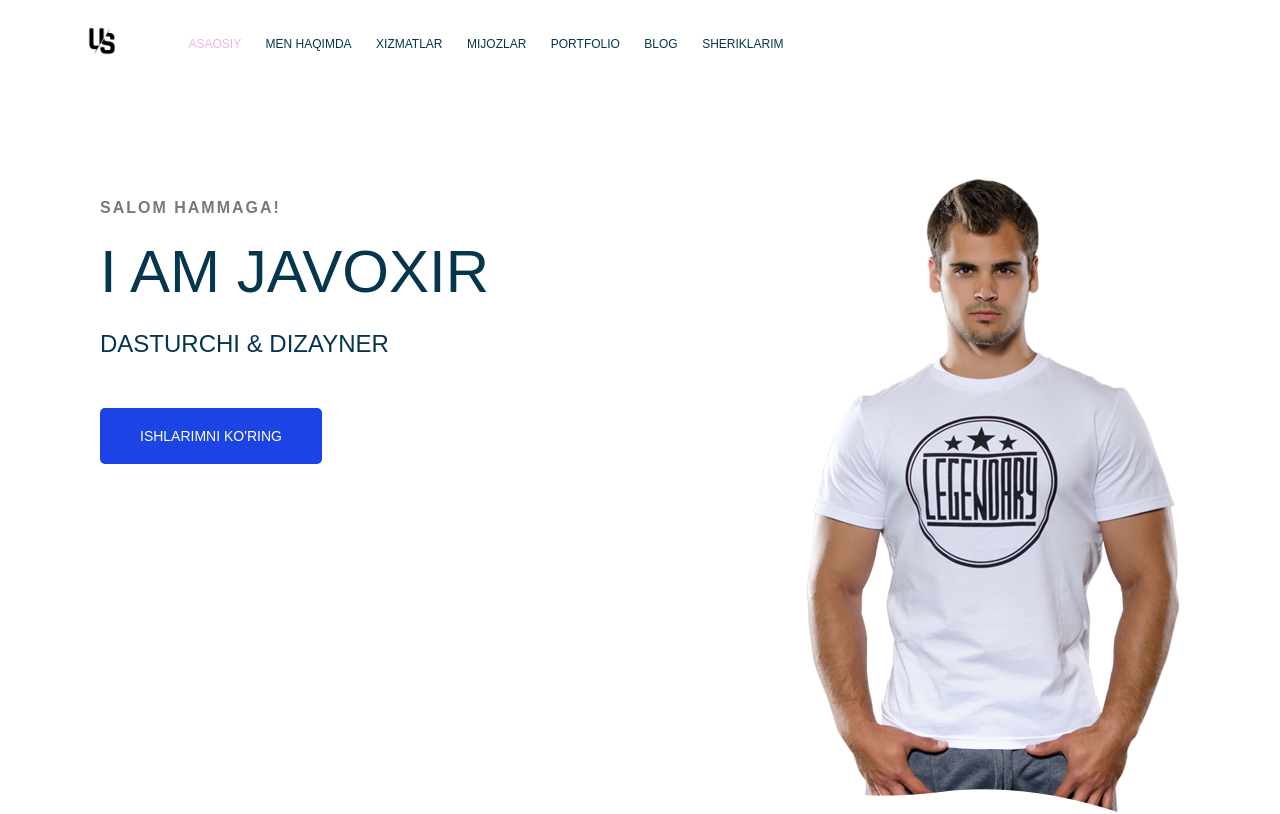
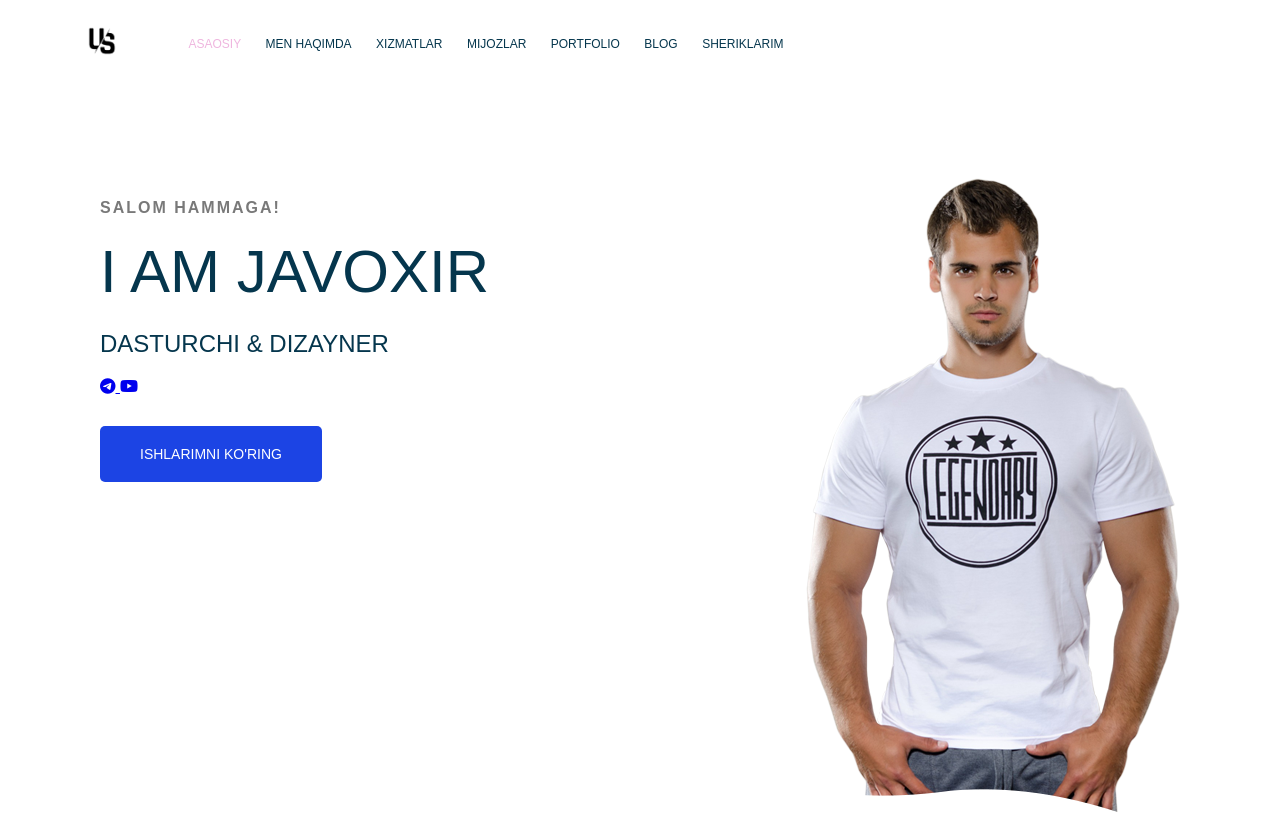
Before and after one commit to JavoxirDeveloper/Frontend-cours, a plain HTML site: page amaliyot1/index.html in a window 1280 px wide. Shown: the top 814 px of the page. Drawn offline with Linux system fonts and the light colour scheme.

Commit message:
Add files via upload

```diff
--- a/amaliyot1/index.html
+++ b/amaliyot1/index.html
@@ -5,6 +5,8 @@
     <meta name="viewport" content="width=device-width, initial-scale=1.0">
     <title>Document</title>
     <link rel="stylesheet" href="./css/style.css">
+    <link rel="stylesheet" href="https://cdnjs.cloudflare.com/ajax/libs/font-awesome/6.6.0/css/all.min.css" integrity="sha512-Kc323vGBEqzTmouAECnVceyQqyqdsSiqLQISBL29aUW4U/M7pSPA/gEUZQqv1cwx4OnYxTxve5UMg5GT6L4JJg==" crossorigin="anonymous" referrerpolicy="no-referrer" />
+
 </head>
 <body>
     <!-- Header section -->
@@ -37,6 +39,14 @@
                 <h4 class="main-section__welcome to-uppercase">Salom hammaga!</h4>
                 <h1 class="main-section__introduction to-uppercase">I am Javoxir</h1>
                 <h3 class="main-section__position to-uppercase">Dasturchi & Dizayner</h3>
+                <div class="main-section__social-networks">
+                    <a href="#">
+                        <i class="fab fa-telegram"></i>
+                    </a>
+                    <a href="#">
+                        <i class="fa-brands fa-youtube"></i>
+                    </a>
+                </div>
                 <button type="button" class="main-section__action to-uppercase">
                     ishlarimni ko'ring
                 </button>
```
